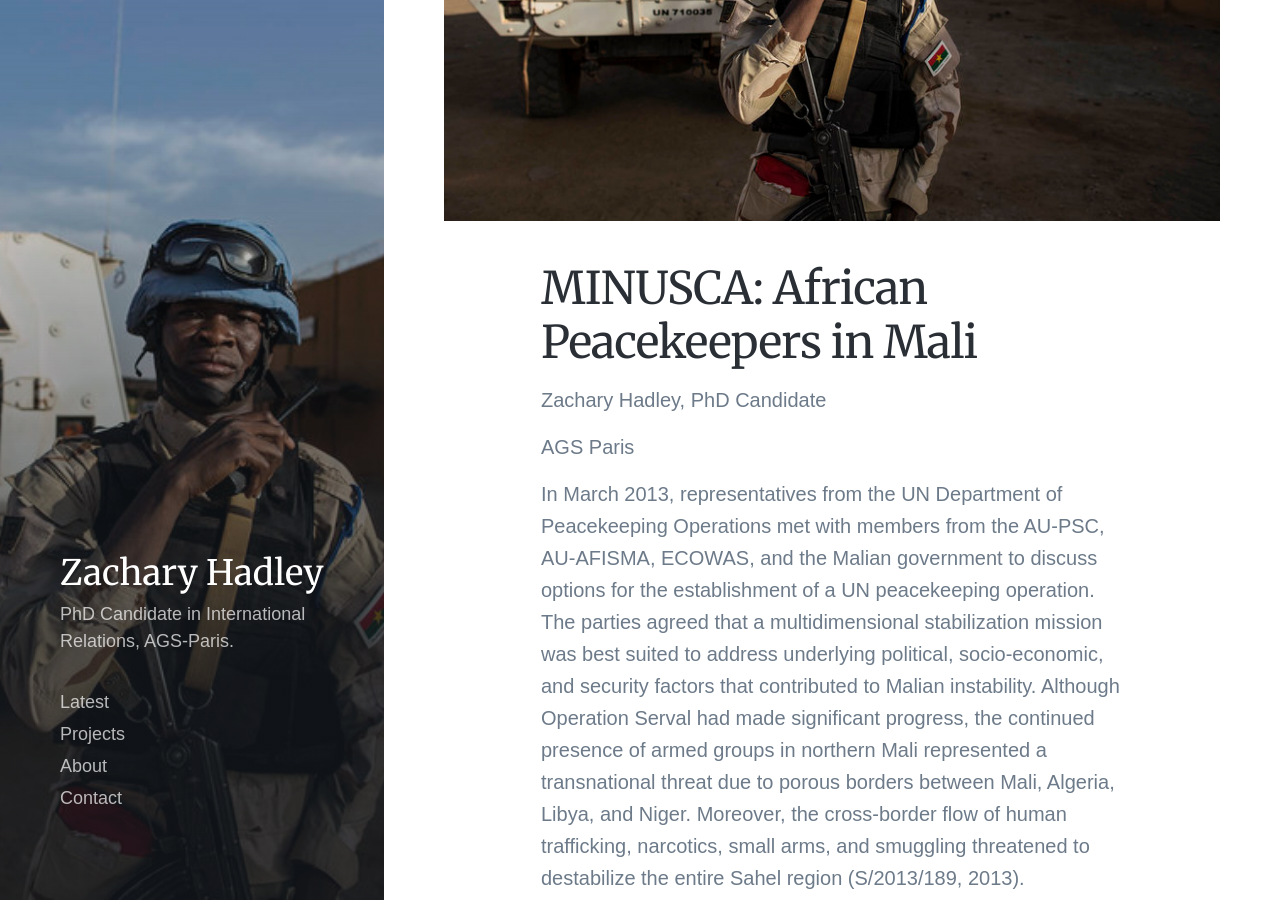
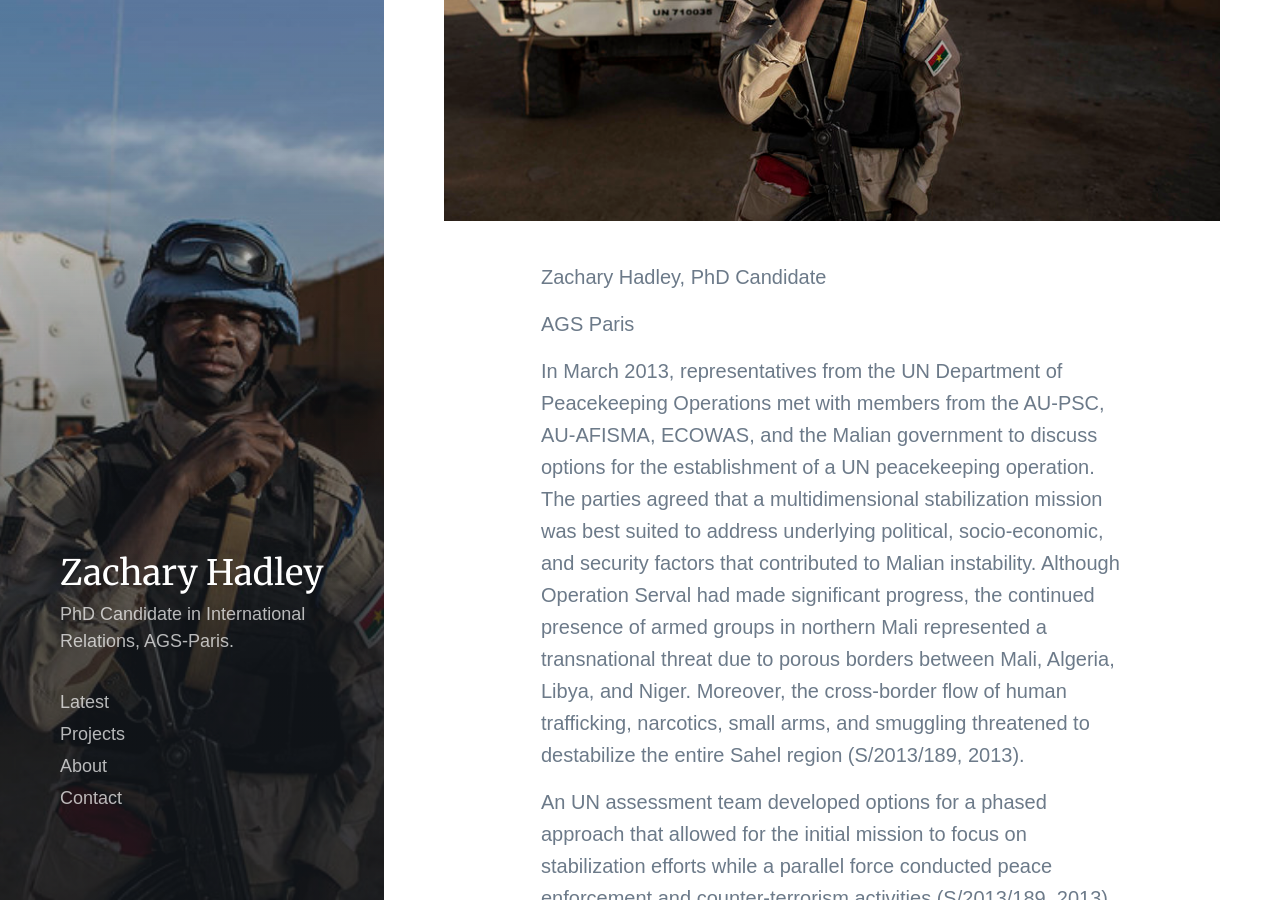
Before and after one commit to zhadley/zhadley.github.io, a Jekyll site: the page built from _projects/minusma.md, in a window 1280 px wide and 900 px high, scrolled down 558 px. Built offline with Jekyll 4.4.1, drawn with Linux system fonts in a browser that asks for light colours; nearby versions of some CDN libraries; some web fonts are replaced.

Commit message:
Update minusma.md
delete header

```diff
--- a/_projects/minusma.md
+++ b/_projects/minusma.md
@@ -7,8 +7,6 @@ featured_image: '/images/minusma.jpg'
 
 
 ![](/images/minusma.jpg)
-
-# MINUSCA: African Peacekeepers in Mali
 
 Zachary Hadley, PhD Candidate
 
```
